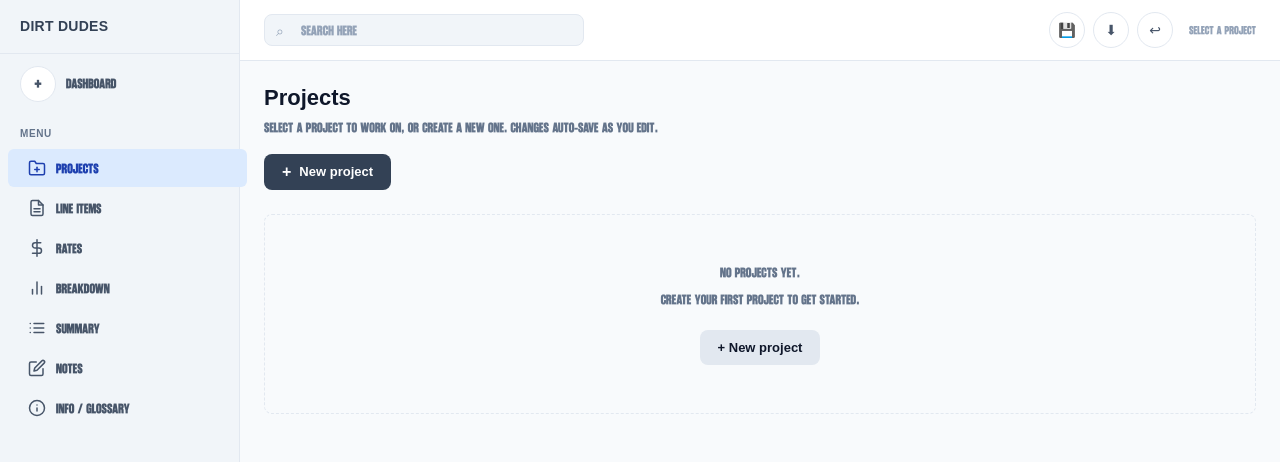
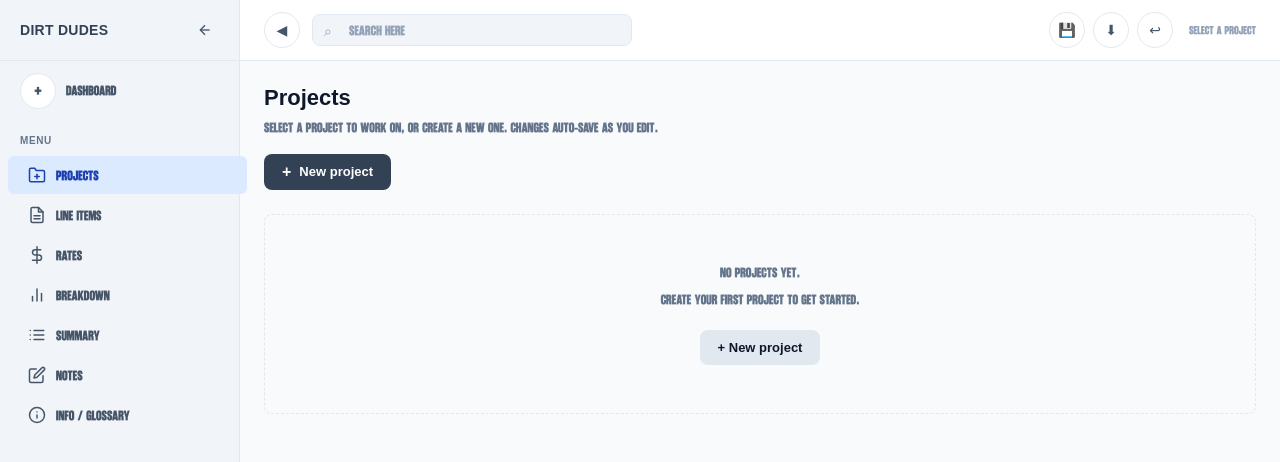
Before and after one commit to slender-co/DirtDudesTools, a React (Vite) app: page / in a window 1280 px wide. Shown: the top 462 px of the page. Built offline with nearby package versions, Linux system fonts and the light colour scheme; a web font is replaced by a local one.

Commit message:
fixed spacing and added sidebar hide toggle

```diff
--- a/src/App.jsx
+++ b/src/App.jsx
@@ -33,6 +33,7 @@ export default function App() {
   const [activeTab, setActiveTab] = useState('projects');
   const [toast, setToast] = useState(null);
   const [showResetModal, setShowResetModal] = useState(false);
+  const [sidebarOpen, setSidebarOpen] = useState(true);
 
   const showToast = useCallback((message, type = '') => {
     setToast({ message, type });
@@ -72,8 +73,8 @@ export default function App() {
 
   return (
     <ToastContext.Provider value={showToast}>
-      <div className="app-layout">
-        <Sidebar activeTab={activeTab} setActiveTab={setActiveTab} />
+      <div className={`app-layout ${sidebarOpen ? '' : 'sidebar-closed'}`}>
+        <Sidebar activeTab={activeTab} setActiveTab={setActiveTab} isOpen={sidebarOpen} onToggleSidebar={() => setSidebarOpen(v => !v)} />
         <main className="main">
           <TopBar
             onSave={handleSave}
@@ -82,6 +83,8 @@ export default function App() {
             statusText={statusText}
             statusOk={!state.dirty && !!savedTime}
             showLoad={false}
+            sidebarOpen={sidebarOpen}
+            onToggleSidebar={() => setSidebarOpen(v => !v)}
           />
           <div className="main-content">
             {activeTab === 'projects' ? (
--- a/src/components/BidTable.jsx
+++ b/src/components/BidTable.jsx
@@ -114,7 +114,7 @@ export default function BidTable() {
               {col.name}<ExportColToggle colKey={col.id} visible={colVisible(col.id)} onToggle={() => toggleCol(col.id)} />
             </th>
           ))}
-          <th data-col="total" className={`r ${!colVisible('total') ? 'hide-in-export' : ''}`} style={{ width: 78 }}>
+          <th data-col="total" className={`r ${!colVisible('total') ? 'hide-in-export' : ''}`} style={{ minWidth: 90 }}>
             Total<ExportColToggle colKey="total" visible={colVisible('total')} onToggle={() => toggleCol('total')} />
           </th>
           <th data-col="notes" className={!colVisible('notes') ? 'hide-in-export' : ''} style={{ minWidth: 120 }}>
--- a/src/components/Sidebar.jsx
+++ b/src/components/Sidebar.jsx
@@ -64,10 +64,24 @@ const icons = {
   ),
 };
 
-export default function Sidebar({ activeTab, setActiveTab }) {
+export default function Sidebar({ activeTab, setActiveTab, isOpen, onToggleSidebar }) {
+  if (!isOpen) {
+    return (
+      <aside className="sidebar sidebar-collapsed">
+        <button type="button" className="sidebar-expand-btn" onClick={onToggleSidebar} title="Show menu">
+          <svg width="20" height="20" viewBox="0 0 24 24" fill="none" stroke="currentColor" strokeWidth="2"><line x1="3" y1="12" x2="21" y2="12"/><line x1="3" y1="6" x2="21" y2="6"/><line x1="3" y1="18" x2="21" y2="18"/></svg>
+        </button>
+      </aside>
+    );
+  }
   return (
     <aside className="sidebar">
-      <div className="sidebar-brand">DIRT DUDES</div>
+      <div className="sidebar-head-row">
+        <span className="sidebar-brand">DIRT DUDES</span>
+        <button type="button" className="sidebar-collapse-btn" onClick={onToggleSidebar} title="Hide menu (full screen)">
+          <svg width="16" height="16" viewBox="0 0 24 24" fill="none" stroke="currentColor" strokeWidth="2"><line x1="19" y1="12" x2="5" y2="12"/><polyline points="12 19 5 12 12 5"/></svg>
+        </button>
+      </div>
       <div className="sidebar-cta">
         <button type="button" className="sidebar-cta-btn" aria-label="New" title="New bid (coming soon)">
           <span className="sidebar-cta-icon">+</span>
--- a/src/components/TopBar.jsx
+++ b/src/components/TopBar.jsx
@@ -8,12 +8,21 @@ export default function TopBar({
   statusText,
   statusOk,
   showLoad = true,
+  sidebarOpen,
+  onToggleSidebar,
 }) {
   return (
     <header className="topbar">
-      <div className="topbar-search">
+      <div className="topbar-left">
+        {onToggleSidebar && (
+          <button type="button" className="topbar-icon-btn" onClick={onToggleSidebar} title={sidebarOpen ? 'Hide menu (full screen)' : 'Show menu'}>
+            {sidebarOpen ? '◀' : '▶'}
+          </button>
+        )}
+        <div className="topbar-search">
         <span className="topbar-search-icon" aria-hidden>⌕</span>
         <input type="text" className="topbar-search-input" placeholder="Search here" readOnly aria-label="Search" />
+        </div>
       </div>
       <div className="topbar-actions">
         <button type="button" className="topbar-icon-btn" onClick={onSave} title="Save">💾</button>
--- a/src/styles/index.css
+++ b/src/styles/index.css
@@ -41,6 +41,13 @@ select, option {
   display: flex;
   min-height: 100vh;
 }
+.app-layout.sidebar-closed .sidebar:not(.sidebar-collapsed) {
+  width: 0;
+  min-width: 0;
+  overflow: hidden;
+  padding: 0;
+  border-right: none;
+}
 .sidebar {
   width: var(--sidebar-width);
   min-width: var(--sidebar-width);
@@ -49,15 +56,62 @@ select, option {
   display: flex;
   flex-direction: column;
   padding: 16px 0;
+  transition: width 0.2s, min-width 0.2s;
+}
+.sidebar-collapsed {
+  width: 48px;
+  min-width: 48px;
+  padding: 12px 0;
+  align-items: center;
+}
+.sidebar-expand-btn {
+  width: 36px;
+  height: 36px;
+  border: 1px solid var(--border);
+  background: var(--surface);
+  border-radius: var(--radius-sm);
+  color: var(--sidebar-text);
+  cursor: pointer;
+  display: flex;
+  align-items: center;
+  justify-content: center;
+  transition: border-color 0.15s, color 0.15s;
+}
+.sidebar-expand-btn:hover {
+  border-color: var(--primary);
+  color: var(--primary);
+}
+.sidebar-head-row {
+  display: flex;
+  align-items: center;
+  justify-content: space-between;
+  gap: 8px;
+  padding: 0 20px 16px;
+  border-bottom: 1px solid var(--border);
+  margin-bottom: 12px;
 }
 .sidebar-brand {
   font-size: 14px;
   font-weight: 700;
   color: var(--brand);
   letter-spacing: 0.02em;
-  padding: 0 20px 16px;
-  border-bottom: 1px solid var(--border);
-  margin-bottom: 12px;
+}
+.sidebar-collapse-btn {
+  width: 28px;
+  height: 28px;
+  border: none;
+  background: transparent;
+  color: var(--sidebar-text);
+  cursor: pointer;
+  border-radius: var(--radius-sm);
+  display: flex;
+  align-items: center;
+  justify-content: center;
+  transition: background 0.15s, color 0.15s;
+}
+.sidebar-collapse-btn:hover {
+  background: var(--border-light);
+  color: var(--primary);
 }
 .sidebar-cta {
   display: flex;
@@ -145,9 +199,13 @@ select, option {
 .main-content {
   flex: 1;
   padding: 20px 24px;
-  max-width: 1400px;
+  max-width: 1600px;
   width: 100%;
   margin: 0 auto;
+  min-width: 0;
+}
+.app-layout.sidebar-closed .main-content {
+  max-width: none;
 }
 
 /* ─── TOP BAR ──────────────────────────────────────────────────── */
@@ -220,6 +278,14 @@ select, option {
   white-space: nowrap;
 }
 .topbar-status.ok { color: var(--success); }
+.topbar-left {
+  display: flex;
+  align-items: center;
+  gap: 12px;
+  flex: 1;
+  min-width: 0;
+}
+.topbar-left .topbar-search { flex: 0 1 320px; }
 
 /* ─── TABS (segmented, in main content) ──────────────────────────── */
 .tabs-wrap {
@@ -260,7 +326,7 @@ select, option {
 .header {
   background: var(--surface);
   color: var(--text);
-  padding: 16px 0;
+  padding: 16px 24px;
   margin-bottom: 0;
   border-radius: var(--radius) var(--radius) 0 0;
 }
@@ -287,7 +353,10 @@ select, option {
 .scope-input::placeholder { color: var(--text-subtle); }
 
 /* ─── CONTROLS BAR ──────────────────────────────────────────────── */
-.controls { background: var(--surface-alt); padding: 12px 0; display: flex; gap: 24px; align-items: center; flex-wrap: wrap; border-bottom: 1px solid var(--border); margin-bottom: 0; }
+.controls { background: var(--surface-alt); padding: 14px 24px; display: flex; gap: 24px; align-items: center; flex-wrap: wrap; border-bottom: 1px solid var(--border); margin-bottom: 0; }
+.controls > .cg:first-of-type { margin-left: 0; }
+.controls .metric-badge { flex-shrink: 0; }
+.controls > div:last-of-type { margin-left: auto; flex-shrink: 0; }
 .cg label { font-size: 9px; font-weight: 700; color: var(--gray-500); text-transform: uppercase; letter-spacing: 0.5px; display: block; margin-bottom: 2px; }
 .cg input { width: 100px; padding: 5px 7px; border: 1px solid var(--gray-300); border-radius: 4px; font-size: 13px; font-weight: 400; font-family: var(--font-mono); background: #fff; }
 .cg input:focus { outline: none; border-color: var(--blue); box-shadow: 0 0 0 2px rgba(46,117,182,0.2); }
@@ -307,11 +376,12 @@ select, option {
 .tab.active { color: #fff; background: var(--blue); }
 
 /* ─── CONTENT PANELS ────────────────────────────────────────────── */
-.bp { background: var(--surface); border: 1px solid var(--border); border-top: none; border-radius: 0 0 var(--radius) var(--radius); overflow-x: auto; }
+.bp { background: var(--surface); border: 1px solid var(--border); border-top: none; border-radius: 0 0 var(--radius) var(--radius); overflow-x: auto; padding: 0 16px 16px; }
 
 /* ─── TABLE ─────────────────────────────────────────────────────── */
+.bp table { min-width: 1200px; }
 table { width: 100%; border-collapse: collapse; }
-th { background: var(--navy); color: #fff; padding: 5px 6px; font-size: 8px; text-transform: uppercase; letter-spacing: 0.4px; font-weight: 700; text-align: left; position: sticky; top: 0; z-index: 2; white-space: nowrap; }
+th { background: var(--navy); color: #fff; padding: 8px 10px; font-size: 9px; text-transform: uppercase; letter-spacing: 0.4px; font-weight: 700; text-align: left; position: sticky; top: 0; z-index: 2; white-space: nowrap; }
 th.r { text-align: right; }
 th.c { text-align: center; }
 th.mc { background: #1a4a6e; }  /* Material columns */
@@ -319,7 +389,7 @@ th.lc { background: #2d5a1e; }  /* Labor columns */
 th.ec { background: #7c4a10; }  /* Equipment columns */
 th.dc { background: #581c87; }  /* Duration/resource columns */
 
-td { padding: 3px 6px; border-bottom: 1px solid var(--gray-100); font-size: 11px; vertical-align: middle; }
+td { padding: 6px 10px; border-bottom: 1px solid var(--gray-100); font-size: 11px; vertical-align: middle; }
 tr:hover td { background: var(--blue-pale); }
 td.n { font-family: var(--font-mono); font-size: 10px; font-weight: 400; }
 td.r { text-align: right; }
```
